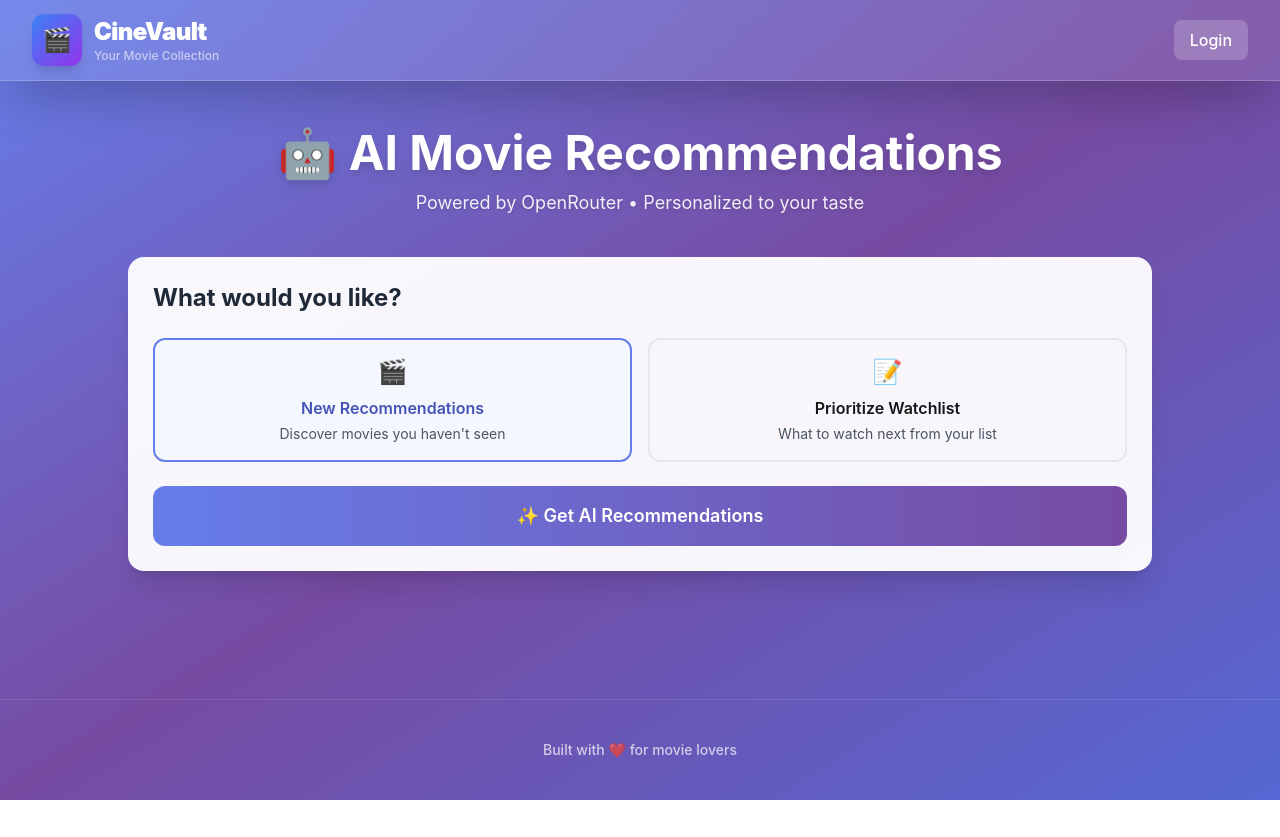
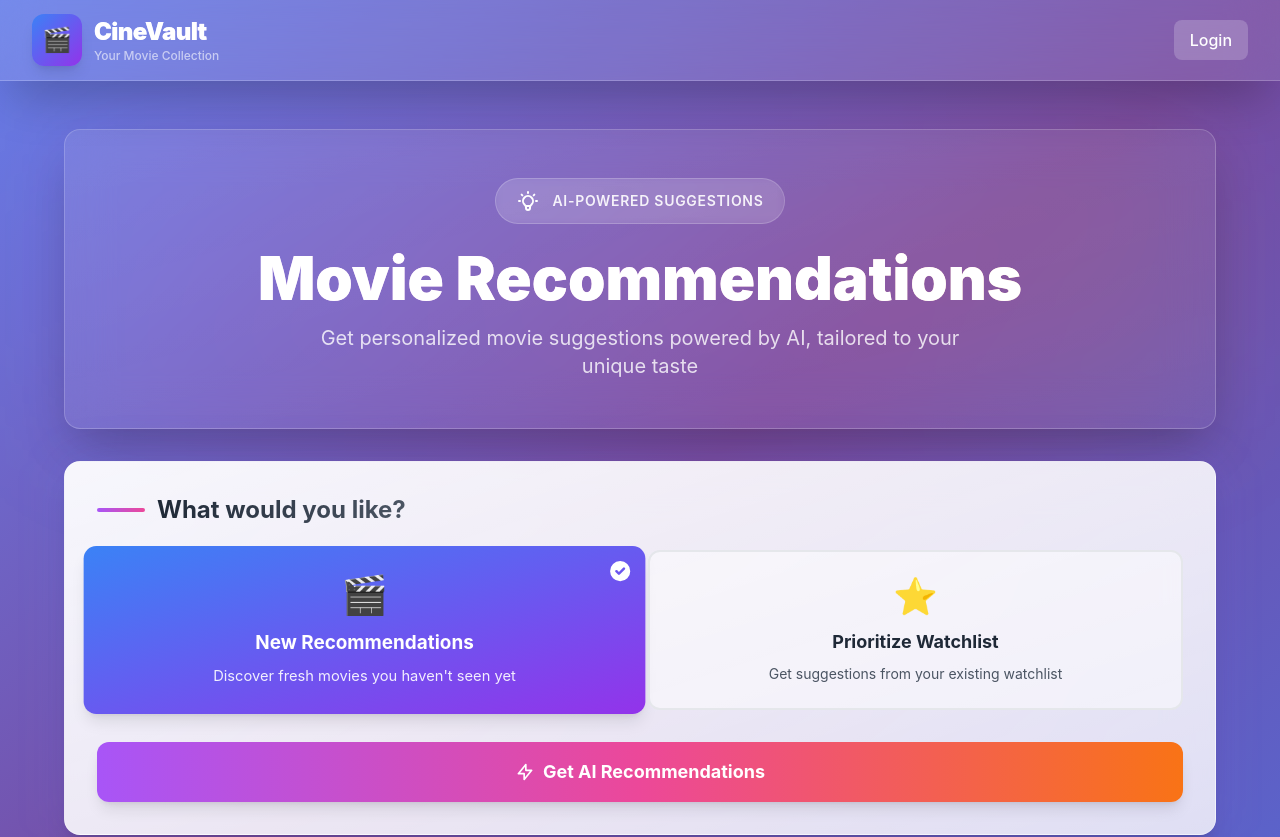
Before and after one commit to subhnet/subh-movie-tracker, a Next.js app: page /recommendations in a window 1280 px wide. Shown: the top 837 px of the page. Before the commit the page ends 800 px from the top, so only its background shows below. Built offline with nearby package versions, Linux system fonts and the light colour scheme.

Commit message:
look and feel update

```diff
--- a/app/recommendations/page.tsx
+++ b/app/recommendations/page.tsx
@@ -45,116 +45,173 @@ export default function RecommendationsPage() {
   }
 
   return (
-    <div className="max-w-5xl mx-auto">
-      <header className="text-center mb-10">
-        <h1 className="text-4xl md:text-5xl font-bold text-white mb-3 drop-shadow-lg">
-          🤖 AI Movie Recommendations
+    <div className="max-w-6xl mx-auto space-y-8">
+      {/* Hero Section */}
+      <header className="relative">
+        <div className="absolute inset-0 bg-gradient-to-r from-purple-500/10 via-pink-500/10 to-orange-500/10 rounded-3xl blur-3xl"></div>
+        <div className="relative bg-gradient-to-br from-white/10 to-white/5 backdrop-blur-xl rounded-2xl border border-white/20 p-8 md:p-12 shadow-2xl text-center">
+          <div className="inline-flex items-center gap-3 bg-white/10 backdrop-blur-sm px-5 py-2.5 rounded-full mb-6 border border-white/20">
+            <svg className="w-6 h-6 text-white" fill="none" stroke="currentColor" viewBox="0 0 24 24">
+              <path strokeLinecap="round" strokeLinejoin="round" strokeWidth={2} d="M9.663 17h4.673M12 3v1m6.364 1.636l-.707.707M21 12h-1M4 12H3m3.343-5.657l-.707-.707m2.828 9.9a5 5 0 117.072 0l-.548.547A3.374 3.374 0 0014 18.469V19a2 2 0 11-4 0v-.531c0-.895-.356-1.754-.988-2.386l-.548-.547z" />
+            </svg>
+            <span className="text-white/90 text-sm font-semibold uppercase tracking-wider">AI-Powered Suggestions</span>
+          </div>
+          <h1 className="text-4xl md:text-6xl font-black text-white mb-4 bg-gradient-to-r from-purple-200 via-pink-200 to-orange-200 bg-clip-text text-transparent">
+            Movie Recommendations
           </h1>
-        <p className="text-white/90 text-lg drop-shadow">
-          Powered by OpenRouter • Personalized to your taste
+          <p className="text-white/80 text-lg md:text-xl max-w-2xl mx-auto">
+            Get personalized movie suggestions powered by AI, tailored to your unique taste
           </p>
+        </div>
       </header>
 
-      <div className="bg-white/95 backdrop-blur-sm rounded-2xl p-6 shadow-xl border border-white/20 mb-8">
-        <h2 className="text-2xl font-bold text-gray-800 mb-6">
+      {/* Selection Cards */}
+      <div className="relative group">
+        <div className="absolute inset-0 bg-gradient-to-br from-blue-500/10 to-purple-500/10 rounded-2xl blur-xl"></div>
+        <div className="relative bg-gradient-to-br from-white/95 to-white/80 backdrop-blur-xl rounded-2xl p-8 shadow-xl border border-white/30">
+          <div className="flex items-center gap-3 mb-6">
+            <div className="h-1 w-12 bg-gradient-to-r from-purple-500 to-pink-500 rounded-full"></div>
+            <h2 className="text-2xl font-bold bg-gradient-to-r from-gray-800 to-gray-600 bg-clip-text text-transparent">
               What would you like?
             </h2>
+          </div>
 
-        <div className="flex flex-col sm:flex-row gap-4 mb-6">
+          <div className="grid grid-cols-1 md:grid-cols-2 gap-4 mb-8">
             <button
               onClick={() => setType('general')}
-            className={`flex-1 p-4 rounded-xl border-2 transition-all ${
+              className={`group relative overflow-hidden p-6 rounded-xl transition-all duration-300 ${
                 type === 'general'
-                ? 'border-primary-500 bg-primary-50 text-primary-700'
-                : 'border-gray-200 hover:border-primary-300'
+                  ? 'bg-gradient-to-br from-blue-500 to-purple-600 text-white shadow-lg scale-105'
+                  : 'bg-white/50 hover:bg-white/80 border-2 border-gray-200 hover:border-purple-300 hover:scale-102'
               }`}
             >
-            <div className="text-2xl mb-2">🎬</div>
-            <div className="font-semibold">New Recommendations</div>
-            <div className="text-sm text-gray-600 mt-1">
-              Discover movies you haven't seen
+              <div className="relative z-10">
+                <div className="text-4xl mb-3">🎬</div>
+                <div className={`font-bold text-lg mb-2 ${type === 'general' ? 'text-white' : 'text-gray-800'}`}>
+                  New Recommendations
                 </div>
+                <div className={`text-sm ${type === 'general' ? 'text-white/90' : 'text-gray-600'}`}>
+                  Discover fresh movies you haven't seen yet
+                </div>
+              </div>
+              {type === 'general' && (
+                <div className="absolute top-3 right-3">
+                  <svg className="w-6 h-6 text-white" fill="currentColor" viewBox="0 0 20 20">
+                    <path fillRule="evenodd" d="M10 18a8 8 0 100-16 8 8 0 000 16zm3.707-9.293a1 1 0 00-1.414-1.414L9 10.586 7.707 9.293a1 1 0 00-1.414 1.414l2 2a1 1 0 001.414 0l4-4z" clipRule="evenodd" />
+                  </svg>
+                </div>
+              )}
             </button>
 
             <button
               onClick={() => setType('watchlist')}
-            className={`flex-1 p-4 rounded-xl border-2 transition-all ${
+              className={`group relative overflow-hidden p-6 rounded-xl transition-all duration-300 ${
                 type === 'watchlist'
-                ? 'border-primary-500 bg-primary-50 text-primary-700'
-                : 'border-gray-200 hover:border-primary-300'
+                  ? 'bg-gradient-to-br from-pink-500 to-orange-600 text-white shadow-lg scale-105'
+                  : 'bg-white/50 hover:bg-white/80 border-2 border-gray-200 hover:border-pink-300 hover:scale-102'
               }`}
             >
-            <div className="text-2xl mb-2">📝</div>
-            <div className="font-semibold">Prioritize Watchlist</div>
-            <div className="text-sm text-gray-600 mt-1">
-              What to watch next from your list
+              <div className="relative z-10">
+                <div className="text-4xl mb-3">⭐</div>
+                <div className={`font-bold text-lg mb-2 ${type === 'watchlist' ? 'text-white' : 'text-gray-800'}`}>
+                  Prioritize Watchlist
                 </div>
+                <div className={`text-sm ${type === 'watchlist' ? 'text-white/90' : 'text-gray-600'}`}>
+                  Get suggestions from your existing watchlist
+                </div>
+              </div>
+              {type === 'watchlist' && (
+                <div className="absolute top-3 right-3">
+                  <svg className="w-6 h-6 text-white" fill="currentColor" viewBox="0 0 20 20">
+                    <path fillRule="evenodd" d="M10 18a8 8 0 100-16 8 8 0 000 16zm3.707-9.293a1 1 0 00-1.414-1.414L9 10.586 7.707 9.293a1 1 0 00-1.414 1.414l2 2a1 1 0 001.414 0l4-4z" clipRule="evenodd" />
+                  </svg>
+                </div>
+              )}
             </button>
           </div>
 
           <button
             onClick={getRecommendations}
             disabled={loading}
-          className="w-full bg-gradient-to-r from-primary-500 to-secondary-500 text-white py-4 rounded-xl font-semibold text-lg hover:shadow-lg transition-all disabled:opacity-50 disabled:cursor-not-allowed"
+            className="w-full bg-gradient-to-r from-purple-500 via-pink-500 to-orange-500 text-white py-4 rounded-xl font-bold text-lg shadow-lg hover:shadow-2xl transition-all disabled:opacity-50 disabled:cursor-not-allowed hover:scale-[1.02] active:scale-[0.98]"
           >
             {loading ? (
-            <span className="flex items-center justify-center">
-              <svg className="animate-spin h-5 w-5 mr-3" viewBox="0 0 24 24">
+              <span className="flex items-center justify-center gap-3">
+                <svg className="animate-spin h-5 w-5" viewBox="0 0 24 24">
                   <circle className="opacity-25" cx="12" cy="12" r="10" stroke="currentColor" strokeWidth="4" fill="none" />
                   <path className="opacity-75" fill="currentColor" d="M4 12a8 8 0 018-8V0C5.373 0 0 5.373 0 12h4zm2 5.291A7.962 7.962 0 014 12H0c0 3.042 1.135 5.824 3 7.938l3-2.647z" />
                 </svg>
-              Getting Recommendations...
+                <span>Generating Recommendations...</span>
               </span>
             ) : (
-            '✨ Get AI Recommendations'
+              <span className="flex items-center justify-center gap-2">
+                <svg className="w-5 h-5" fill="none" stroke="currentColor" viewBox="0 0 24 24">
+                  <path strokeLinecap="round" strokeLinejoin="round" strokeWidth={2} d="M13 10V3L4 14h7v7l9-11h-7z" />
+                </svg>
+                Get AI Recommendations
+              </span>
             )}
           </button>
 
           {error && (
-          <div className="mt-4 p-4 bg-red-50 border border-red-200 rounded-lg text-red-700">
-            <strong>Error:</strong> {error}
+            <div className="mt-6 p-4 bg-red-50 border-l-4 border-red-500 rounded-lg">
+              <div className="flex items-start gap-3">
+                <svg className="w-5 h-5 text-red-500 mt-0.5" fill="currentColor" viewBox="0 0 20 20">
+                  <path fillRule="evenodd" d="M10 18a8 8 0 100-16 8 8 0 000 16zM8.707 7.293a1 1 0 00-1.414 1.414L8.586 10l-1.293 1.293a1 1 0 101.414 1.414L10 11.414l1.293 1.293a1 1 0 001.414-1.414L11.414 10l1.293-1.293a1 1 0 00-1.414-1.414L10 8.586 8.707 7.293z" clipRule="evenodd" />
+                </svg>
+                <div className="flex-1">
+                  <p className="text-red-800 font-semibold">{error}</p>
                   {error.includes('API key') && (
-              <div className="mt-2 text-sm">
-                <p>To enable AI recommendations:</p>
-                <ol className="list-decimal ml-5 mt-1">
-                  <li>Get an API key from <a href="https://openrouter.ai" target="_blank" rel="noopener noreferrer" className="underline font-semibold">OpenRouter</a></li>
-                  <li>Create a <code className="bg-red-100 px-1 rounded">.env.local</code> file</li>
-                  <li>Add: <code className="bg-red-100 px-1 rounded">OPENROUTER_API_KEY=your-key-here</code></li>
-                  <li>Restart the dev server</li>
-                </ol>
+                    <div className="mt-3 text-sm text-red-700">
+                      <p className="font-medium">AI recommendations require proper API configuration. Please contact the administrator.</p>
                     </div>
                   )}
                 </div>
+              </div>
+            </div>
           )}
         </div>
+      </div>
 
+      {/* Results Section */}
       {recommendations.length > 0 && (
-        <div className="space-y-4">
-          <h2 className="text-2xl font-bold text-white mb-6 drop-shadow">
-            Your Personalized Recommendations
-          </h2>
+        <div>
+          <div className="flex items-center gap-3 mb-6">
+            <div className="h-1 w-12 bg-gradient-to-r from-yellow-500 to-orange-500 rounded-full"></div>
+            <h2 className="text-2xl font-bold text-white">Your Personalized Picks</h2>
+          </div>
+
+          <div className="grid grid-cols-1 gap-4">
             {recommendations.map((rec, index) => (
               <div
                 key={index}
-              className="bg-white/95 backdrop-blur-sm rounded-2xl p-6 shadow-xl border border-white/20 hover:shadow-2xl transition-all hover:scale-[1.01]"
+                className="group relative"
               >
-              <div className="flex items-start justify-between">
-                <div className="flex-1">
-                  <div className="flex items-center gap-3 mb-2">
-                    <span className="text-2xl font-bold text-primary-600">
-                      #{index + 1}
-                    </span>
-                    <h3 className="text-xl font-bold text-gray-800">
+                <div className="absolute inset-0 bg-gradient-to-br from-blue-500/10 via-purple-500/10 to-pink-500/10 rounded-2xl blur-xl group-hover:blur-2xl transition-all duration-300"></div>
+                <div className="relative bg-gradient-to-br from-white/95 to-white/80 backdrop-blur-xl rounded-2xl p-6 shadow-xl border border-white/30 hover:scale-[1.02] transition-all duration-300">
+                  <div className="flex flex-col md:flex-row gap-6">
+                    {/* Number Badge */}
+                    <div className="flex-shrink-0">
+                      <div className="w-16 h-16 rounded-2xl bg-gradient-to-br from-purple-500 to-pink-600 flex items-center justify-center shadow-lg">
+                        <span className="text-3xl font-black text-white">#{index + 1}</span>
+                      </div>
+                    </div>
+
+                    {/* Content */}
+                    <div className="flex-1 min-w-0">
+                      <h3 className="text-2xl font-bold text-gray-800 mb-3 flex items-center gap-2">
                         {rec.title}
+                        <svg className="w-5 h-5 text-yellow-500" fill="currentColor" viewBox="0 0 20 20">
+                          <path d="M9.049 2.927c.3-.921 1.603-.921 1.902 0l1.07 3.292a1 1 0 00.95.69h3.462c.969 0 1.371 1.24.588 1.81l-2.8 2.034a1 1 0 00-.364 1.118l1.07 3.292c.3.921-.755 1.688-1.54 1.118l-2.8-2.034a1 1 0 00-1.175 0l-2.8 2.034c-.784.57-1.838-.197-1.539-1.118l1.07-3.292a1 1 0 00-.364-1.118L2.98 8.72c-.783-.57-.38-1.81.588-1.81h3.461a1 1 0 00.951-.69l1.07-3.292z" />
+                        </svg>
                       </h3>
-                  </div>
-                  <p className="text-gray-600 mb-3">{rec.reason}</p>
+                      <p className="text-gray-600 mb-4 leading-relaxed">{rec.reason}</p>
                       {rec.genres && rec.genres.length > 0 && (
                         <div className="flex flex-wrap gap-2">
                           {rec.genres.map((genre, i) => (
                             <span
                               key={i}
-                          className="bg-primary-100 text-primary-700 px-3 py-1 rounded-full text-sm"
+                              className="inline-flex items-center bg-gradient-to-r from-blue-100 to-purple-100 text-blue-700 px-3 py-1.5 rounded-full text-sm font-semibold border border-blue-200/50"
                             >
                               {genre}
                             </span>
@@ -162,16 +219,22 @@ export default function RecommendationsPage() {
                         </div>
                       )}
                     </div>
-                <div className="ml-4 text-center">
-                  <div className="text-3xl font-bold text-primary-600">
+
+                    {/* Confidence Score */}
+                    <div className="flex-shrink-0 text-center md:text-right">
+                      <div className="inline-flex flex-col items-center justify-center w-24 h-24 rounded-2xl bg-gradient-to-br from-green-400 to-emerald-600 shadow-lg">
+                        <div className="text-3xl font-black text-white">
                           {rec.confidence}%
                         </div>
-                  <div className="text-xs text-gray-500">Confidence</div>
+                        <div className="text-xs text-white/90 font-semibold uppercase tracking-wider">Match</div>
+                      </div>
+                    </div>
                   </div>
                 </div>
               </div>
             ))}
           </div>
+        </div>
       )}
     </div>
   )
```
Also changed, not shown: app/components/TopRatedTable.tsx (+32 -38 lines), app/page.tsx (+4 -4 lines). Lines whose indentation alone changed are shown as unchanged.
